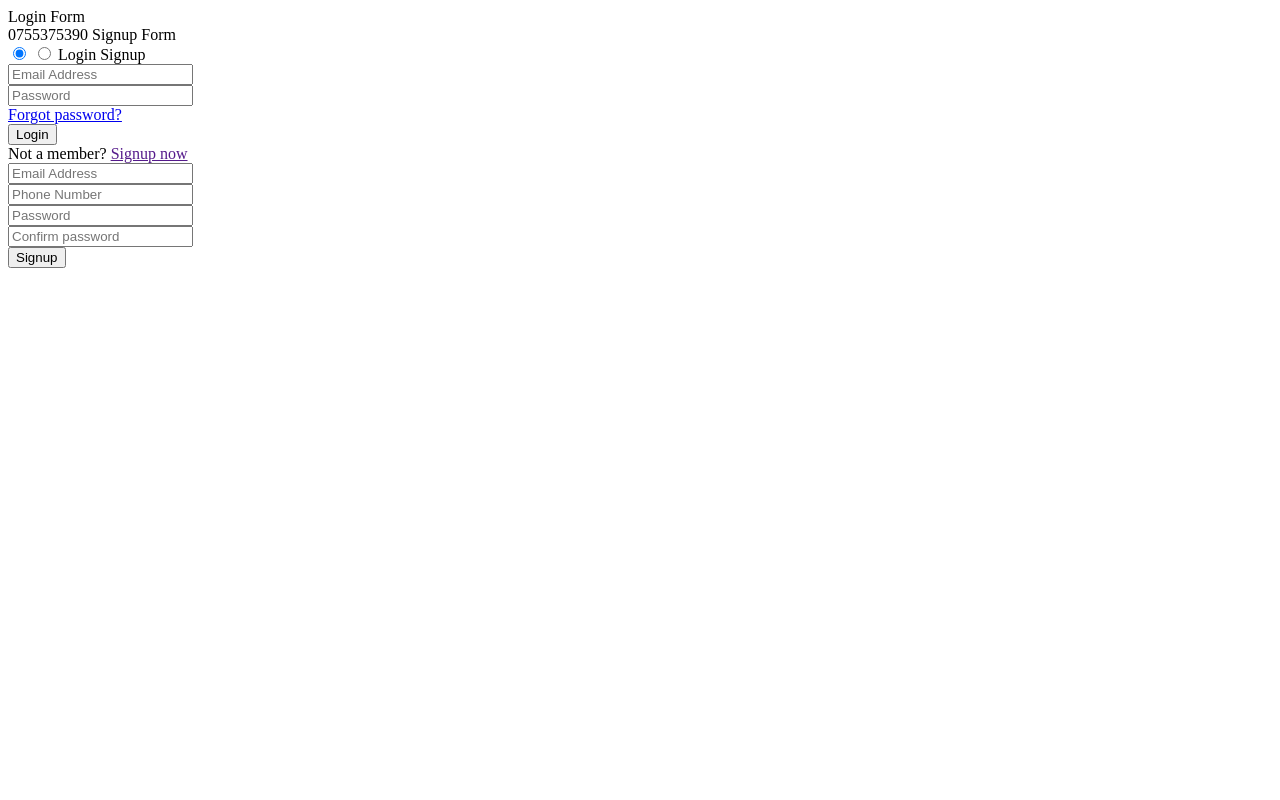
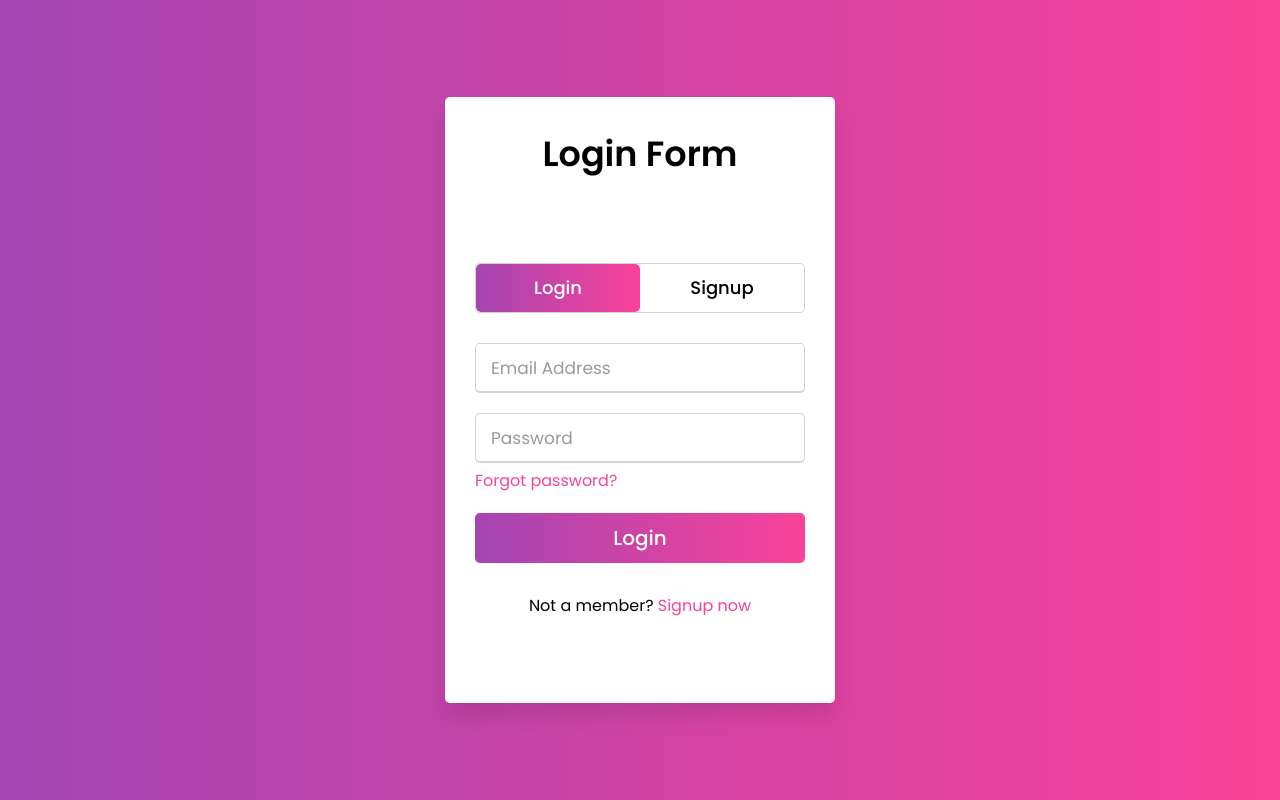
Before and after one commit to Abeinevincent/SignIn-and-SignUp-Page, a plain HTML site: page index.html in a window 1280 px wide. Drawn offline with nearby package versions, Linux system fonts and the light colour scheme.

Commit message:
Updated CSS

```diff
--- a/style.css
+++ b/style.css
@@ -1,36 +1,182 @@
-
-.counter-box {
-    display: block;
-    background-color: #f6f6f6;
-    padding: 40px 20px 37px;
-    text-align: center
+@import url('https://fonts.googleapis.com/css?family=Poppins:400,500,600,700&display=swap');
+*{
+  margin: 0;
+  padding: 0;
+  box-sizing: border-box;
+  font-family: 'Poppins', sans-serif;
 }
-.counter-box p {
-    margin: 5px 0 0;
-    padding: 0;
-    color: #909090;
-    font-size: 18px;
-    font-weight: 500
+html,body{
+  display: grid;
+  height: 100%;
+  width: 100%;
+  place-items: center;
+  background: -webkit-linear-gradient(left, #a445b2, #fa4299);
 }
-.counter-box i {
-    font-size: 60px;
-    margin: 0 0 15px;
-    color: #d2d2d2
+::selection{
+  background: #fe4299;
+  color: #fff;
 }
-
-.counter {
-    display: block;
-    font-size: 32px;
-    font-weight: 700;
-    color: #666;
-    line-height: 28px
+.wrapper{
+  overflow: hidden;
+  max-width: 390px;
+  background: #fff;
+  padding: 30px;
+  border-radius: 5px;
+  box-shadow: 0px 15px 20px rgba(0,0,0,0.1);
 }
-.counter-box.colored {
-    background: #3acf87
+.wrapper .title-text{
+  display: flex;
+  width: 200%;
 }
-
-.counter-box.colored p,
-.counter-box.colored i,
-.counter-box.colored .counter {
-    color: #fff
+.wrapper .title{
+  width: 50%;
+  font-size: 35px;
+  font-weight: 600;
+  text-align: center;
+  transition: all 0.6s cubic-bezier(0.68,-0.55,0.265,1.55);
 }
+.wrapper .slide-controls{
+  position: relative;
+  display: flex;
+  height: 50px;
+  width: 100%;
+  overflow: hidden;
+  margin: 30px 0 10px 0;
+  justify-content: space-between;
+  border: 1px solid lightgrey;
+  border-radius: 5px;
+}
+.slide-controls .slide{
+  height: 100%;
+  width: 100%;
+  color: #fff;
+  font-size: 18px;
+  font-weight: 500;
+  text-align: center;
+  line-height: 48px;
+  cursor: pointer;
+  z-index: 1;
+  transition: all 0.6s ease;
+}
+.slide-controls label.signup{
+  color: #000;
+}
+.slide-controls .slider-tab{
+  position: absolute;
+  height: 100%;
+  width: 50%;
+  left: 0;
+  z-index: 0;
+  border-radius: 5px;
+  background: -webkit-linear-gradient(left, #a445b2, #fa4299);
+  transition: all 0.6s cubic-bezier(0.68,-0.55,0.265,1.55);
+}
+input[type="radio"]{
+  display: none;
+}
+#signup:checked ~ .slider-tab{
+  left: 50%;
+}
+#signup:checked ~ label.signup{
+  color: #fff;
+  cursor: default;
+  user-select: none;
+}
+#signup:checked ~ label.login{
+  color: #000;
+}
+#login:checked ~ label.signup{
+  color: #000;
+}
+#login:checked ~ label.login{
+  cursor: default;
+  user-select: none;
+}
+.wrapper .form-container{
+  width: 100%;
+  overflow: hidden;
+}
+.form-container .form-inner{
+  display: flex;
+  width: 200%;
+}
+.form-container .form-inner form{
+  width: 50%;
+  transition: all 0.6s cubic-bezier(0.68,-0.55,0.265,1.55);
+}
+.form-inner form .field{
+  height: 50px;
+  width: 100%;
+  margin-top: 20px;
+}
+.form-inner form .field input{
+  height: 100%;
+  width: 100%;
+  outline: none;
+  padding-left: 15px;
+  border-radius: 5px;
+  border: 1px solid lightgrey;
+  border-bottom-width: 2px;
+  font-size: 17px;
+  transition: all 0.3s ease;
+}
+.form-inner form .field input:focus{
+  border-color: #fc83bb;
+  /* box-shadow: inset 0 0 3px #fb6aae; */
+}
+.form-inner form .field input::placeholder{
+  color: #999;
+  transition: all 0.3s ease;
+}
+form .field input:focus::placeholder{
+  color: #b3b3b3;
+}
+.form-inner form .pass-link{
+  margin-top: 5px;
+}
+.form-inner form .signup-link{
+  text-align: center;
+  margin-top: 30px;
+}
+.form-inner form .pass-link a,
+.form-inner form .signup-link a{
+  color: #fa4299;
+  text-decoration: none;
+}
+.form-inner form .pass-link a:hover,
+.form-inner form .signup-link a:hover{
+  text-decoration: underline;
+}
+form .btn{
+  height: 50px;
+  width: 100%;
+  border-radius: 5px;
+  position: relative;
+  overflow: hidden;
+}
+form .btn .btn-layer{
+  height: 100%;
+  width: 300%;
+  position: absolute;
+  left: -100%;
+  background: -webkit-linear-gradient(right, #a445b2, #fa4299, #a445b2, #fa4299);
+  border-radius: 5px;
+  transition: all 0.4s ease;;
+}
+form .btn:hover .btn-layer{
+  left: 0;
+}
+form .btn input[type="submit"]{
+  height: 100%;
+  width: 100%;
+  z-index: 1;
+  position: relative;
+  background: none;
+  border: none;
+  color: #fff;
+  padding-left: 0;
+  border-radius: 5px;
+  font-size: 20px;
+  font-weight: 500;
+  cursor: pointer;
+}
```
